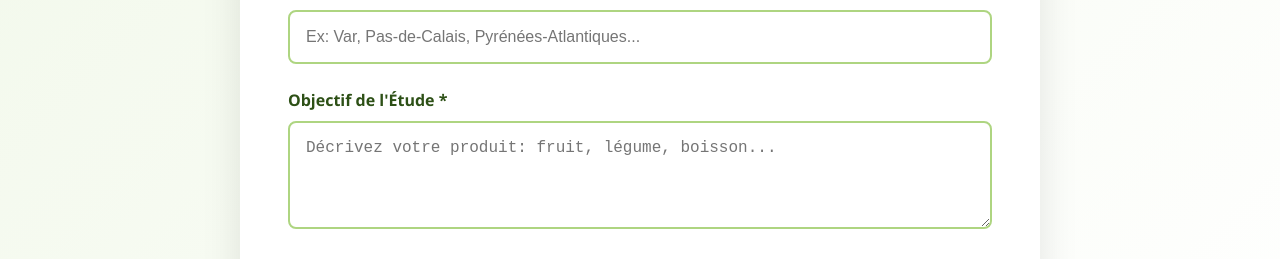
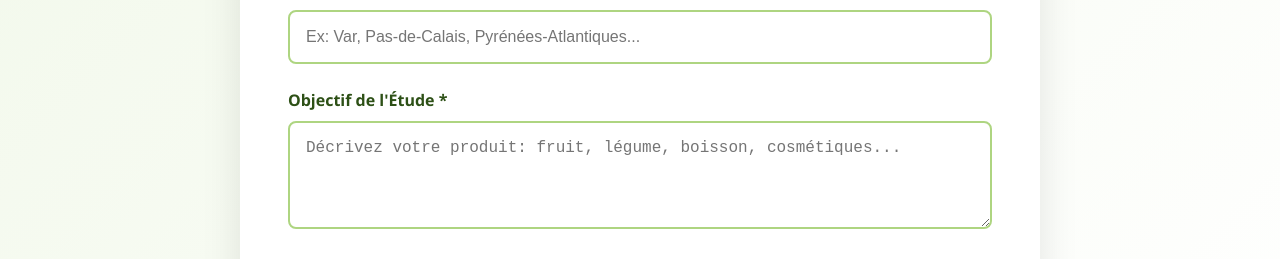
Before and after one commit to mpinguet/hackacthon_site, a plain HTML site: page index.html in a window 1280 px wide. Shown: the part 3025-3284 px from the top of the page. Drawn offline with Linux system fonts and the light colour scheme.

Commit message:
modification élément texte

```diff
--- a/index.html
+++ b/index.html
@@ -133,7 +133,7 @@
                     </div>
                     <div class="form-group">
                         <label for="objectif">Objectif de l'Étude *</label>
-                        <textarea id="objectif" rows="4" placeholder="Décrivez votre produit: fruit, légume, boisson... " required></textarea>
+                        <textarea id="objectif" rows="4" placeholder="Décrivez votre produit: fruit, légume, boisson, cosmétiques... " required></textarea>
                     </div>
                     <button type="submit" class="submit-btn">Lancer l'Analyse IA</button>
                 </form>
```
